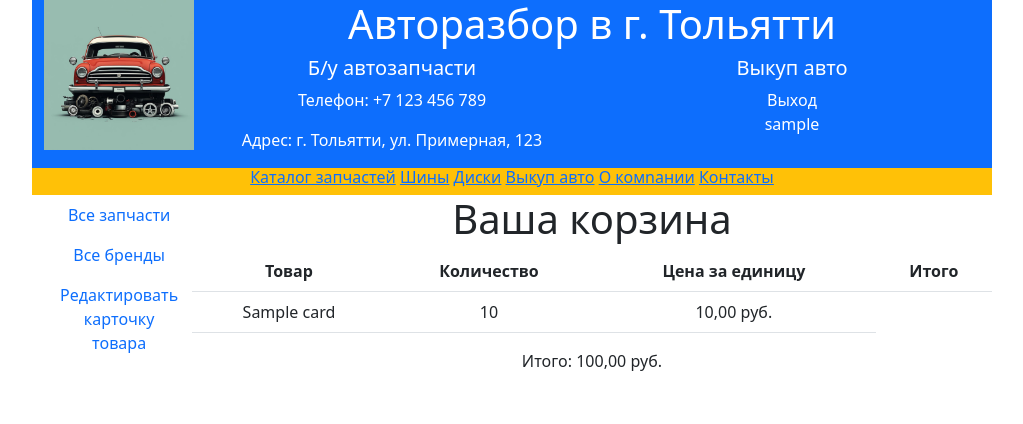
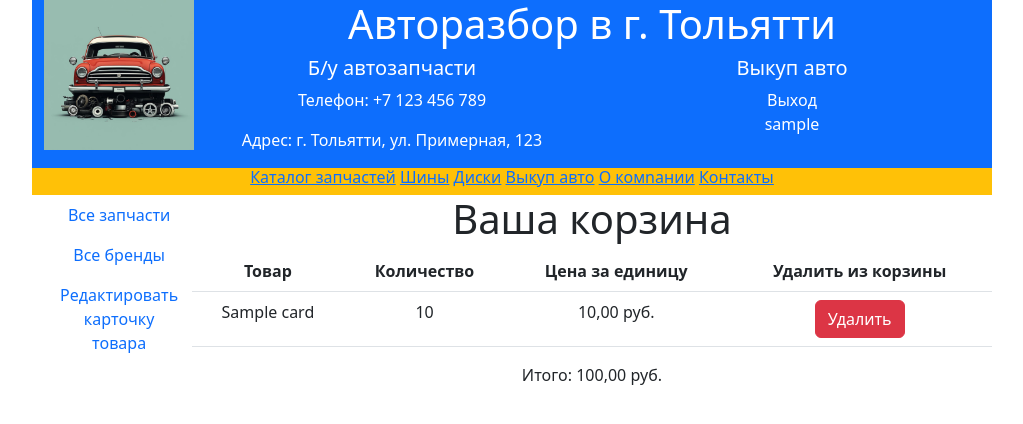
Before and after one commit to TOP-Python321/Moor_Diploma, a Django app: page /view_cart/ in a window 1280 px wide. Shown: the top 424 px of the page, without its empty margins (128-1151 px from the left). Run offline with Django 4.2, Linux system fonts and the light colour scheme; a user stored in the database is signed in; tables that the repository leaves empty hold one stand-in row (values such as "Sample post"); some libraries are stand-ins or nearby versions.

Commit message:
Добавлена кнопка Удалить

```diff
--- a/spare_parts/templates/cart/view_cart.html
+++ b/spare_parts/templates/cart/view_cart.html
@@ -8,7 +8,7 @@
                 <th>Товар</th>
                 <th>Количество</th>
                 <th>Цена за единицу</th>
-                    <th>Итого</th>
+                <th>Удалить из корзины</th>
             </tr>
         </thead>
         <tbody>
@@ -18,10 +18,17 @@
                     <td>{{ item.quantity }}</td>
                     <td>{{ item.product.price }} руб.</td>
                     {% comment %} <td>{{ item.product.price * item.quantity }} руб.</td> {% endcomment %}
+                    <td>
+                        <form method="POST" action="{% url 'remove_from_cart' item.product.id %}">
+                            {% csrf_token %}
+                            <button type="submit" class="btn btn-danger">Удалить</button>
+                        </form>
+                    </td>
                 </tr>
             {% endfor %}
         </tbody>
     </table>
+
         <p>Итого: {{ total_price }} руб.</p>
     {% else %}
         <p>Ваша корзина пуста.</p>
```
Lines whose indentation alone changed are shown as unchanged.
